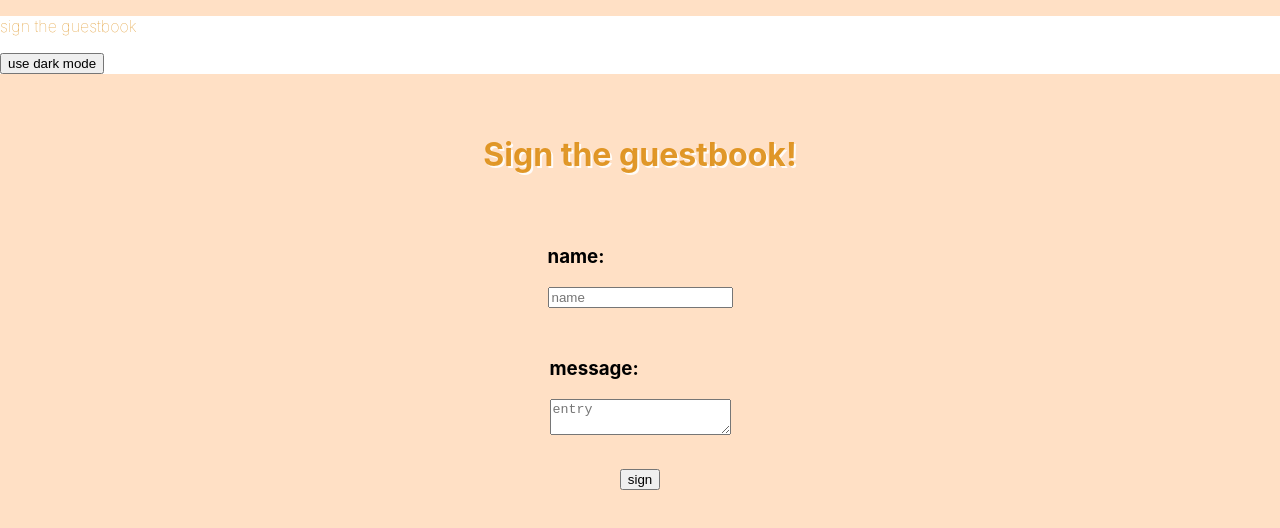
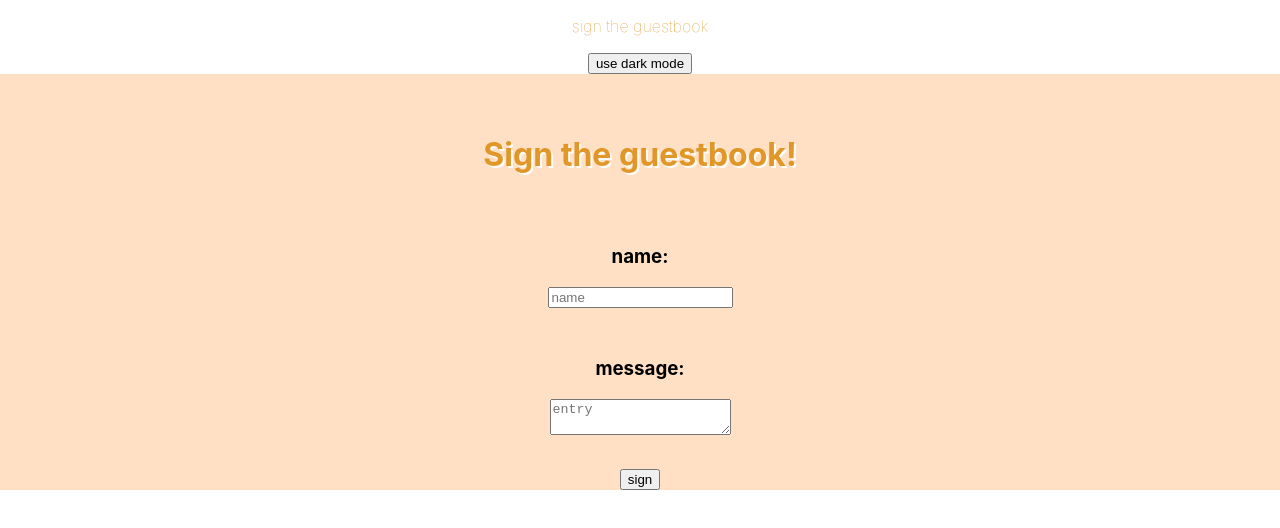
Before and after one commit to adriaivanitsky/guestbook, a React (Create React App) app: page / in a window 1280 px wide. Shown: the top 528 px of the page. Built offline with nearby package versions, Linux system fonts and the light colour scheme.

Commit message:
dark mode working

```diff
--- a/src/App.css
+++ b/src/App.css
@@ -1,7 +1,9 @@
-.App {
+.light {
   text-align: center;
+  background-color: rgba(255, 218, 185, 0.829);
 }
 
-body {
-  background-color: rgba(255, 218, 185, 0.829);
+.dark {
+  text-align: center;
+  background-color: rgba(99, 48, 4, 0.829);
 }
--- a/src/App.js
+++ b/src/App.js
@@ -1,16 +1,18 @@
 import './App.css';
 import Home from './views/Home';
 import Header from './components/Header';
-import { DarkModeProvider } from './context/DarkModeContext';
+import { useDarkMode } from './context/DarkModeContext';
 
 function App() {
+  const { darkMode } = useDarkMode();
+  let theme;
+  if (darkMode) theme = 'dark';
+  else theme = 'light';
   return (
-    <DarkModeProvider>
-      <div>
-        <Header />
-        <Home />
-      </div>
-    </DarkModeProvider>
+    <div className={theme}>
+      <Header />
+      <Home />
+    </div>
   );
 }
 
--- a/src/context/DarkModeContext.jsx
+++ b/src/context/DarkModeContext.jsx
@@ -5,12 +5,11 @@ export const DarkModeContext = createContext();
 const DarkModeProvider = ({ children }) => {
   const darkModeEnabled = localStorage.getItem('dark-mode-enabled');
   const [darkMode, setDarkMode] = useState(() => {
-    if (darkModeEnabled) return true;
-    else return false;
+    if (darkModeEnabled === true) return true;
   });
 
   const toggle = () => {
-    if (!darkModeEnabled) {
+    if (!darkMode) {
       localStorage.setItem('dark-mode-enabled', true);
       setDarkMode(true);
     } else {
--- a/src/index.js
+++ b/src/index.js
@@ -4,12 +4,15 @@ import './index.css';
 import App from './App';
 import reportWebVitals from './reportWebVitals';
 import { UserProvider } from './context/UserContext';
+import { DarkModeProvider } from './context/DarkModeContext';
 
 ReactDOM.render(
   <React.StrictMode>
-    <UserProvider>
-      <App />
-    </UserProvider>
+    <DarkModeProvider>
+      <UserProvider>
+        <App />
+      </UserProvider>
+    </DarkModeProvider>
   </React.StrictMode>,
   document.getElementById('root')
 );
```
